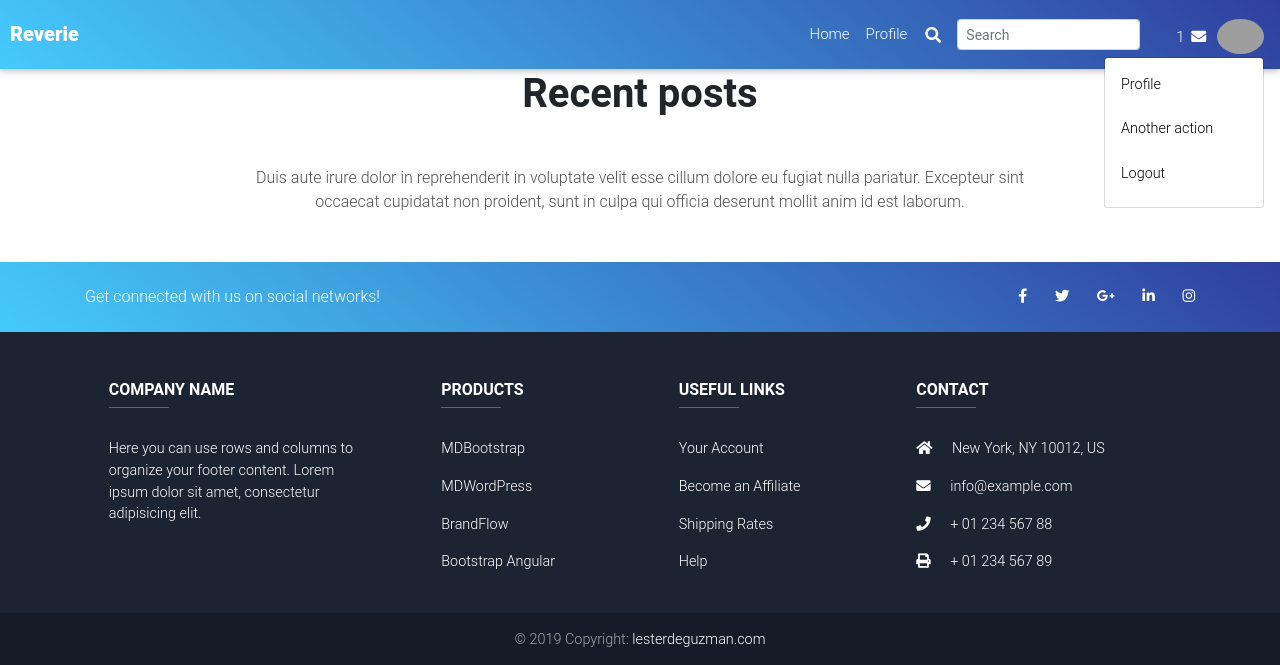
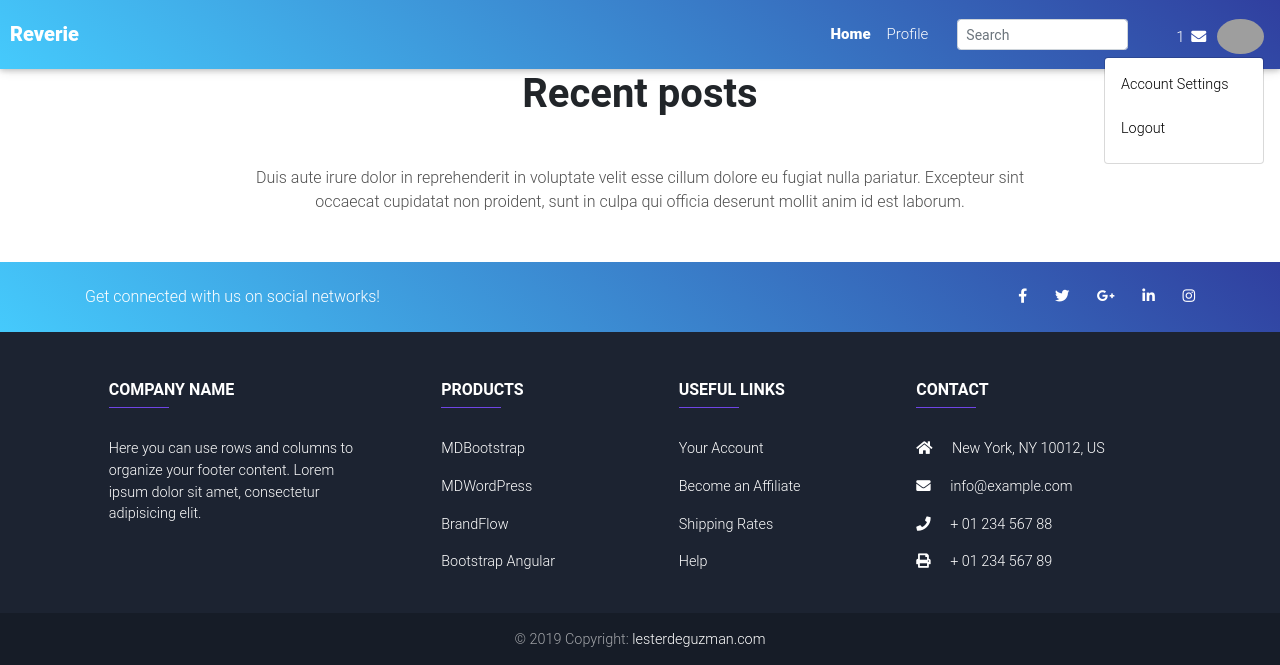
Before and after one commit to Lester016/Reverie, a Flask app: page / in a window 1280 px wide, after a click that opens the changed part. Shown: the top 665 px of the page. Run offline with Flask 3, Linux system fonts and the light colour scheme; the visitor is signed in with stand-in values (Sample User, id 1); data that the repository does not hold is empty; some libraries are stand-ins or nearby versions; some web fonts are replaced; grey boxes are pictures that could not be loaded.

Commit message:
Add active link to navs

```diff
--- a/app/main/routes.py
+++ b/app/main/routes.py
@@ -31,7 +31,7 @@ def home():
     if current_user.is_authenticated:
         posts = Post.query.order_by(Post.DatePosted.desc())
 
-        return render_template('user-index.html', posts=posts)
+        return render_template('user-index.html', posts=posts, active='home')
 
     posts = Post.query.order_by(Post.DatePosted.desc())
     return render_template('index.html', form=form, posts=posts)
@@ -44,4 +44,4 @@ def user_profile(email):
     posts = Post.query.filter_by(Author=user)\
         .order_by(Post.DatePosted.desc())\
         .paginate(page=page, per_page=5)
-    return render_template('user-profile.html', posts=posts, user=user)
+    return render_template('user-profile.html', posts=posts, user=user, active=('profile' if user.Email == current_user.Email else ''))
--- a/app/static/main.css
+++ b/app/static/main.css
@@ -316,3 +316,6 @@
   background-size: cover;
   background-repeat: no-repeat;
 }
+.active {
+  font-weight: 900;
+}
--- a/app/templates/layout.html
+++ b/app/templates/layout.html
@@ -43,18 +43,19 @@
 
         {% if current_user.is_authenticated %}
         <li class="nav-item">
-          <a class="nav-link waves-effect waves-light">
+          <a class="nav-link waves-effect waves-light {% if active == 'home' %} active {% endif %}"
+          href="{{ url_for('main.home') }}"">
             Home
           </a>
         </li>
         <li class="nav-item">
-          <a class="nav-link waves-effect waves-light">
+          <a class="nav-link waves-effect waves-light {% if active == 'profile' %} active {% endif %}"
+          href="{{ url_for('users.profile') }}"">
             Profile
           </a>
         </li>
-        <li class="nav-item" style="margin-left: 10px;">
+        <li class="nav-item" style="margin-left: 5px;">
           <form class="form-inline ml-auto" style="margin-top: 7px;">
-            <i class="fas fa-search" aria-hidden="true"></i>
             <input class="form-control form-control-sm ml-3 w-75" type="text" placeholder="Search" aria-label="Search">
           </form>
         </li>
@@ -72,8 +73,7 @@
           </a>
           <div class="dropdown-menu dropdown-menu-lg-right dropdown-secondary"
             aria-labelledby="navbarDropdownMenuLink-55">
-            <a class="dropdown-item" href="{{ url_for('users.profile') }}">Profile</a>
-            <a class="dropdown-item" href="#">Another action</a>
+            <a class="dropdown-item" href="{{ url_for('users.profile_update') }}">Account Settings</a>
             <a class="dropdown-item" href="{{ url_for('users.logout') }}">Logout</a>
           </div>
         </li>
--- a/app/users/routes.py
+++ b/app/users/routes.py
@@ -64,7 +64,7 @@ def logout():
 def profile():
     posts = Post.query.filter(Post.UserID.like(current_user.id)).order_by(
         (Post.DatePosted).desc()).all()
-    return render_template('profile.html', title='Profile', posts=posts)
+    return render_template('profile.html', title='Profile', posts=posts, active='profile')
 
 
 @users.route("/profile/update", methods=['GET', 'POST'])
@@ -87,7 +87,7 @@ def profile_update():
         form.email.data = current_user.Email
         form.profilePicture.data = current_user.ProfilePicture
 
-    return render_template('profile-update.html', form=form, title='Profile Update')
+    return render_template('profile-update.html', form=form, title='Profile Update', active='profile')
 
 
 # Send a reset token to user email.
```
